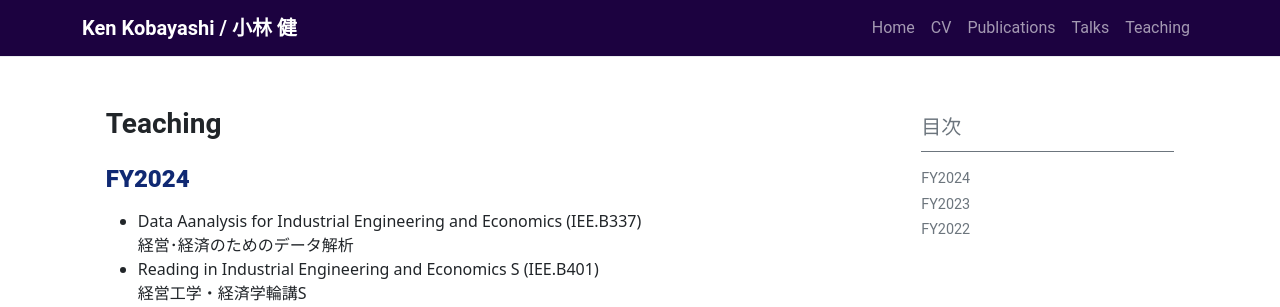
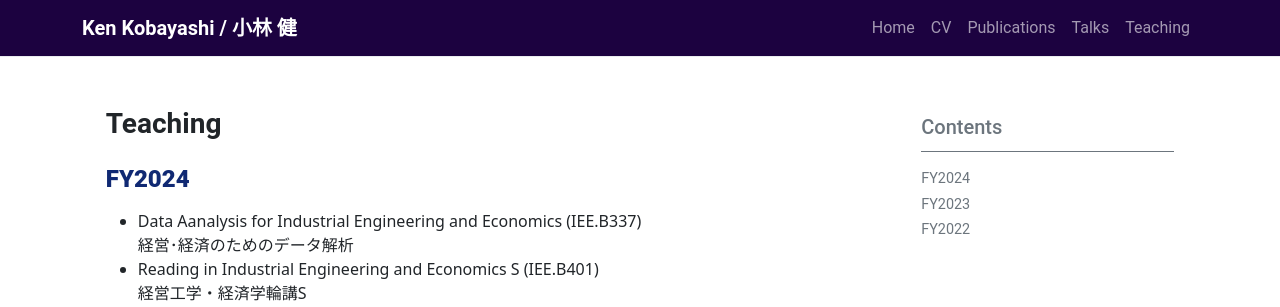
Before and after one commit to KenKoba2119/KenKoba2119.github.io, a Jekyll site: the page built from pages/teaching.md, in a window 1280 px wide. Shown: the top 307 px of the page. Built offline with Jekyll 4.4.1, drawn with Linux system fonts in a browser that asks for light colours.

Commit message:
table of content

```diff
--- a/_layouts/default.html
+++ b/_layouts/default.html
@@ -7,7 +7,8 @@ description: Default template for pages and posts, with contained width.
   {% if page.toc %}
   <div class="col-md-10 col-lg-3 mx-auto">
     <div class="toc">
-      <h6>目次</h6>
+      <h6>Contents
+      </h6>
       {% include toc.html
         html=content
         sanitize=true
```
